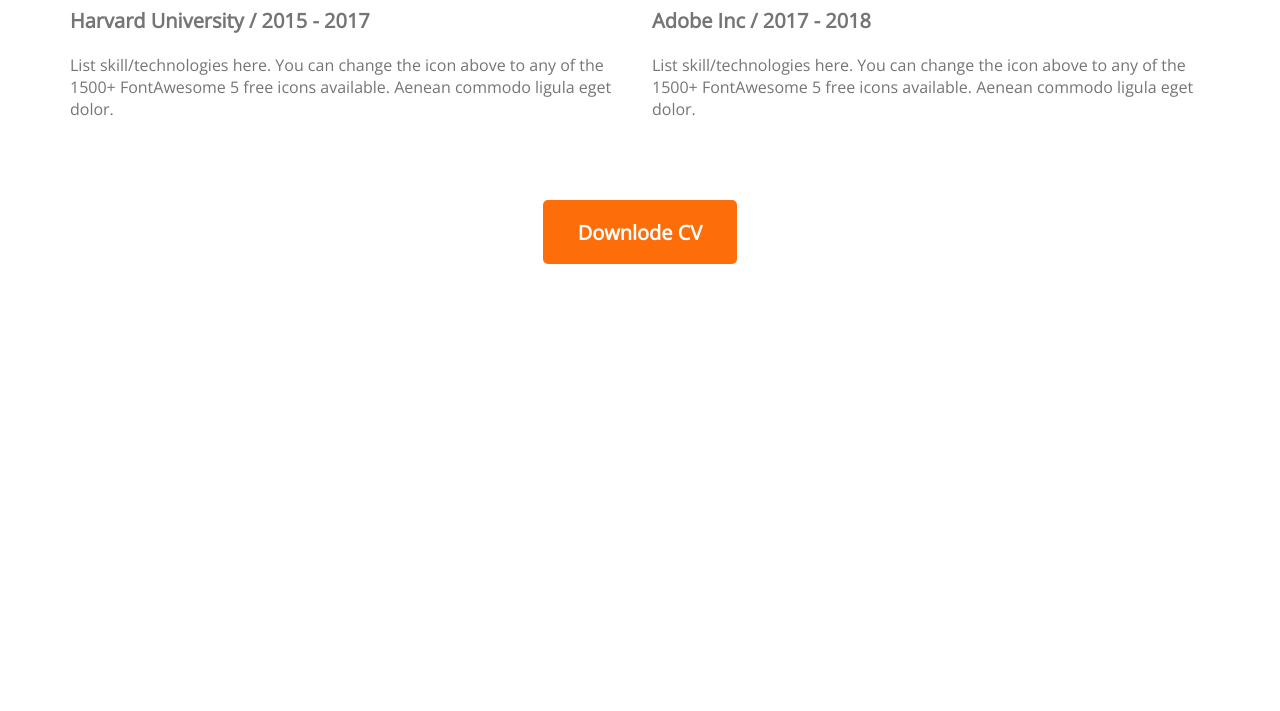
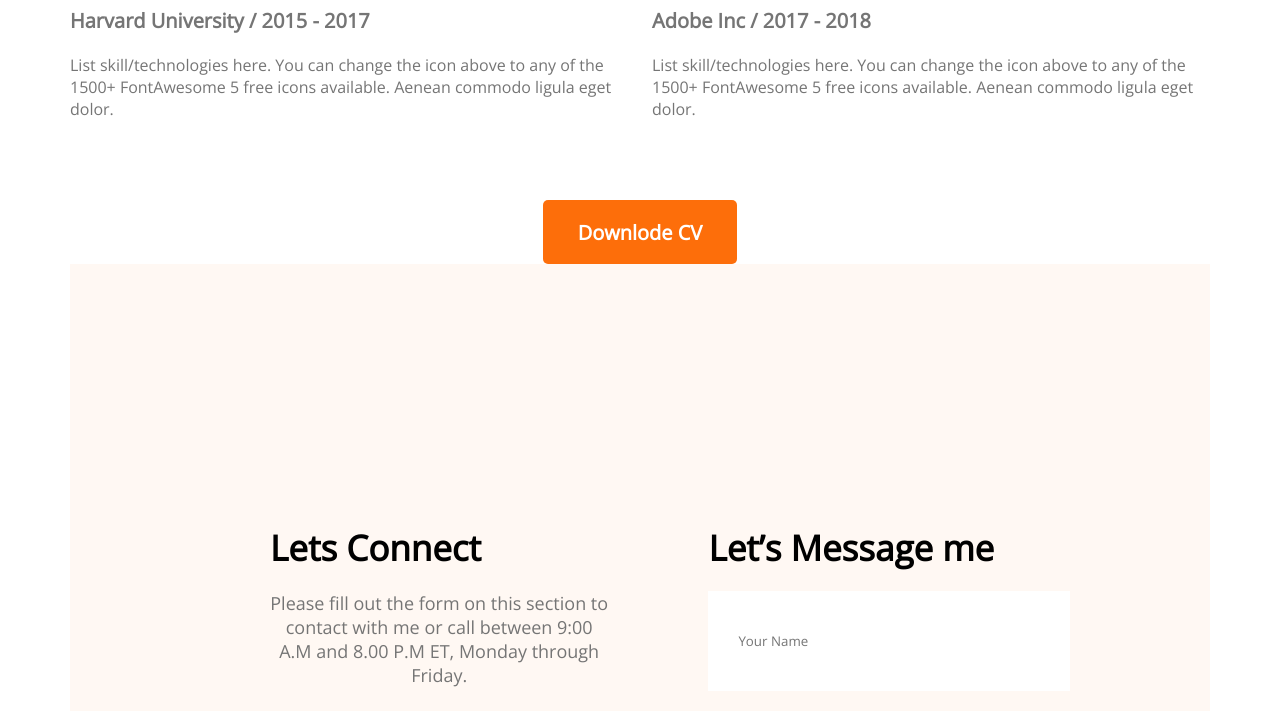
Before and after one commit to Toriqul-Nuralom/restart-developer-portfolio, a plain HTML site: page restart-developer-portfolio/index.html in a window 1280 px wide. Shown: the part 3041-3752 px from the top of the page. Before the commit the page ends 3305 px from the top, so only its background shows below. Drawn offline with nearby package versions, Linux system fonts and the light colour scheme.

Commit message:
added contact

```diff
--- a/restart-developer-portfolio/Styles/portfolio.css
+++ b/restart-developer-portfolio/Styles/portfolio.css
@@ -185,3 +185,31 @@
     margin-top: 50px;
     text-align: center;
 }
+
+.contact {
+    display: flex;
+    gap: 100px;
+    padding: 130px 200px;
+    background-color: #FFF8F3;
+}
+
+.contact .section-title {
+    text-align: left;
+}
+
+.contact input,
+textarea {
+    margin-bottom: 24px;
+    border: 0;
+    width: 100%;
+    padding: 18px 30px;
+}
+
+input {
+    height: 64px;
+}
+
+.contact a {
+    text-decoration: none;
+    margin-right: 30px;
+}
--- a/restart-developer-portfolio/index.html
+++ b/restart-developer-portfolio/index.html
@@ -161,6 +161,27 @@
                 <button class="btn-primery">Downlode CV</button>
             </div>
         </section>
+        <section class="contact">
+            <div>
+                <h3 class="section-title">Lets Connect</h3>
+                <p class="section-description">Please fill out the form on this section to contact with me or call
+                    between 9:00 A.M and 8.00 P.M ET,
+                    Monday through Friday.</p>
+                <a href=""><img src="images/icons/facebook.png" alt="">
+                </a>
+                <a href=""><img src="images/icons/twitter.png" alt="">
+                </a>
+                <a href=""><img src="images/icons/insta.png" alt="">
+                </a>
+            </div>
+            <div>
+                <h3 class="section-title">Let’s Message me</h3>
+                <input type="text" name="" id="" placeholder="Your Name">
+                <input type="email" name="" id="" placeholder="Your Email">
+                <textarea name="" id="" cols="30" rows="10" placeholder="Message"></textarea>
+                <input class="btn-primery" type="submit" value="submit">
+            </div>
+        </section>
     </main>
 </body>
 
```
